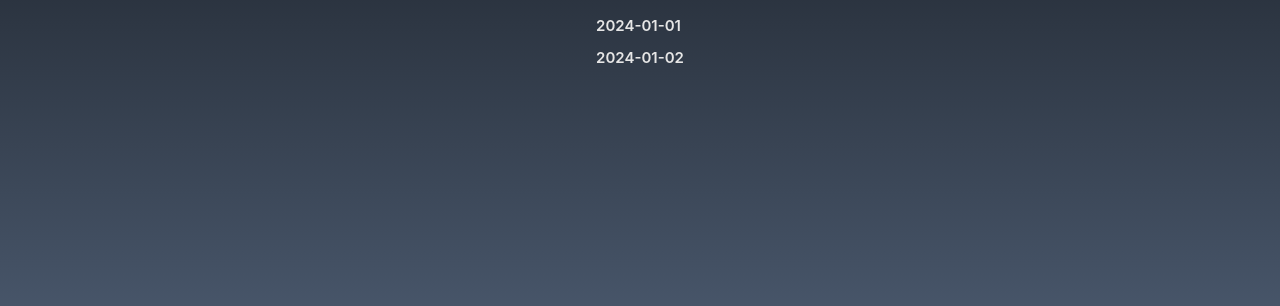
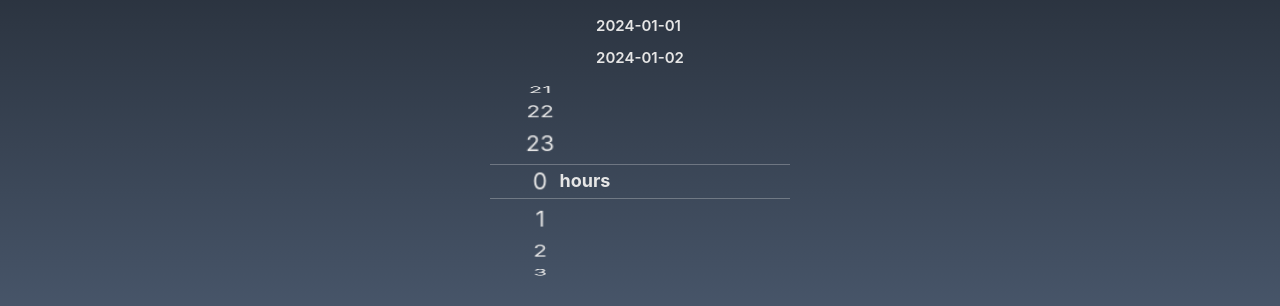
Before and after one commit to findingfocus/comics, a Next.js app in the folder frontend/: page / in a window 1280 px wide. Shown: the part 491-797 px from the top of the page. Built offline with nearby package versions, Linux system fonts and the light colour scheme.

Commit message:
working embla picker selector, currently just with numbers

```diff
--- /dev/null
+++ b/frontend/src/app/EmblaCarouselPickerItem.jsx
@@ -0,0 +1,135 @@
+import React, { useEffect, useCallback, useRef } from 'react'
+import useEmblaCarousel from 'embla-carousel-react'
+
+const CIRCLE_DEGREES = 360
+const WHEEL_ITEM_SIZE = 32
+const WHEEL_ITEM_COUNT = 18
+const WHEEL_ITEMS_IN_VIEW = 4
+
+export const WHEEL_ITEM_RADIUS = CIRCLE_DEGREES / WHEEL_ITEM_COUNT
+export const IN_VIEW_DEGREES = WHEEL_ITEM_RADIUS * WHEEL_ITEMS_IN_VIEW
+export const WHEEL_RADIUS = Math.round(
+    WHEEL_ITEM_SIZE / 2 / Math.tan(Math.PI / WHEEL_ITEM_COUNT)
+)
+
+const isInView = (wheelLocation, slidePosition) =>
+    Math.abs(wheelLocation - slidePosition) < IN_VIEW_DEGREES
+
+const setSlideStyles = (emblaApi, index, loop, slideCount, totalRadius) => {
+    const slideNode = emblaApi.slideNodes()[index]
+    const wheelLocation = emblaApi.scrollProgress() * totalRadius
+    const positionDefault = emblaApi.scrollSnapList()[index] * totalRadius
+    const positionLoopStart = positionDefault + totalRadius
+    const positionLoopEnd = positionDefault - totalRadius
+
+    let inView = false
+    let angle = index * -WHEEL_ITEM_RADIUS
+
+    if (isInView(wheelLocation, positionDefault)) {
+        inView = true
+    }
+
+    if (loop && isInView(wheelLocation, positionLoopEnd)) {
+        inView = true
+        angle = -CIRCLE_DEGREES + (slideCount - index) * WHEEL_ITEM_RADIUS
+    }
+
+    if (loop && isInView(wheelLocation, positionLoopStart)) {
+        inView = true
+        angle = -(totalRadius % CIRCLE_DEGREES) - index * WHEEL_ITEM_RADIUS
+    }
+
+    if (inView) {
+        slideNode.style.opacity = '1'
+        slideNode.style.transform = `translateY(-${
+            index * 100
+        }%) rotateX(${angle}deg) translateZ(${WHEEL_RADIUS}px)`
+    } else {
+        slideNode.style.opacity = '0'
+        slideNode.style.transform = 'none'
+    }
+}
+
+export const setContainerStyles = (emblaApi, wheelRotation) => {
+    emblaApi.containerNode().style.transform = `translateZ(${WHEEL_RADIUS}px) rotateX(${wheelRotation}deg)`
+}
+
+export const IosPickerItem = (props) => {
+    const { slideCount, perspective, label, loop = false } = props
+    const [emblaRef, emblaApi] = useEmblaCarousel({
+        loop,
+        axis: 'y',
+        dragFree: true,
+        containScroll: false,
+        watchSlides: false
+    })
+    const rootNodeRef = useRef(null)
+    const totalRadius = slideCount * WHEEL_ITEM_RADIUS
+    const rotationOffset = loop ? 0 : WHEEL_ITEM_RADIUS
+    const slides = Array.from(Array(slideCount).keys())
+
+    const inactivateEmblaTransform = useCallback((emblaApi) => {
+        if (!emblaApi) return
+        const { translate, slideLooper } = emblaApi.internalEngine()
+        translate.clear()
+        translate.toggleActive(false)
+        slideLooper.loopPoints.forEach(({ translate }) => {
+            translate.clear()
+            translate.toggleActive(false)
+        })
+    }, [])
+
+    const rotateWheel = useCallback(
+        (emblaApi) => {
+            const rotation = slideCount * WHEEL_ITEM_RADIUS - rotationOffset
+            const wheelRotation = rotation * emblaApi.scrollProgress()
+            setContainerStyles(emblaApi, wheelRotation)
+            emblaApi.slideNodes().forEach((_, index) => {
+                setSlideStyles(emblaApi, index, loop, slideCount, totalRadius)
+            })
+        },
+        [slideCount, rotationOffset, totalRadius]
+    )
+
+    useEffect(() => {
+        if (!emblaApi) return
+
+        emblaApi.on('pointerUp', (emblaApi) => {
+            const { scrollTo, target, location } = emblaApi.internalEngine()
+            const diffToTarget = target.get() - location.get()
+            const factor = Math.abs(diffToTarget) < WHEEL_ITEM_SIZE / 2.5 ? 10 : 0.1
+            const distance = diffToTarget * factor
+            scrollTo.distance(distance, true)
+        })
+
+        emblaApi.on('scroll', rotateWheel)
+
+        emblaApi.on('reInit', (emblaApi) => {
+            inactivateEmblaTransform(emblaApi)
+            rotateWheel(emblaApi)
+        })
+
+        inactivateEmblaTransform(emblaApi)
+        rotateWheel(emblaApi)
+    }, [emblaApi, inactivateEmblaTransform, rotateWheel])
+
+    return (
+        <div className="embla__ios-picker">
+            <div className="embla__ios-picker__scene" ref={rootNodeRef}>
+                <div
+                    className={`embla__ios-picker__viewport embla__ios-picker__viewport--perspective-${perspective}`}
+                    ref={emblaRef}
+                >
+                    <div className="embla__ios-picker__container">
+                        {slides.map((_, index) => (
+                            <div className="embla__ios-picker__slide" key={index}>
+                                {index}
+                            </div>
+                        ))}
+                    </div>
+                </div>
+            </div>
+            <div className="embla__ios-picker__label">{label}</div>
+        </div>
+    )
+}
--- /dev/null
+++ b/frontend/src/app/PickerCarousel.jsx
@@ -0,0 +1,19 @@
+import React from 'react'
+import { IosPickerItem } from './EmblaCarouselPickerItem'
+
+const PickerCarousel = (props) => {
+    const { loop } = props
+
+    return (
+        <div className="emblaPicker">
+            <IosPickerItem
+                slideCount={24}
+                perspective="center"
+                loop={loop}
+                label="hours"
+            />
+        </div>
+    )
+}
+
+export default PickerCarousel
--- a/frontend/src/app/layout.tsx
+++ b/frontend/src/app/layout.tsx
@@ -1,5 +1,6 @@
 import type { Metadata } from 'next'
 import './globals.css'
+import './picker.css'
 
 
 export const metadata: Metadata = {
--- a/frontend/src/app/page.tsx
+++ b/frontend/src/app/page.tsx
@@ -2,6 +2,8 @@
 import React, { useState, useEffect } from 'react';
 import EmblaCarousel from "./EmblaCarousel";
 import { comicCarousels, Comic } from "@/app/comics";
+
+import PickerCarousel from './PickerCarousel'
 
 const LOOP = false
 export default function Home() {
@@ -68,6 +70,8 @@ export default function Home() {
                 </div>
             </div>
 
+            <PickerCarousel loop={true} />
+
 
         </>
     )
--- /dev/null
+++ b/frontend/src/app/picker.css
@@ -0,0 +1,97 @@
+.emblaPicker {
+    position: relative;
+    display: flex;
+    width: 100%;
+    height: 22.2rem;
+    max-width: 30rem;
+    margin-left: auto;
+    margin-right: auto;
+}
+.emblaPicker:before,
+.emblaPicker:after {
+    position: absolute;
+    left: 0;
+    right: 0;
+    content: '';
+    display: block;
+    height: calc(50% - 32px / 2);
+    z-index: 1;
+    pointer-events: none;
+}
+.emblaPicker:before {
+    top: -0.5px;
+    border-bottom: 0.5px solid rgba(var(--text-high-contrast-rgb-value), 0.3);
+    /*background: linear-gradient(*/
+    /*        to top,*/
+    /*        rgba(var(--background-site-rgb-value), 0.65) 0%,*/
+    /*        rgba(var(--background-site-rgb-value), 1) 100%*/
+    /*);*/
+}
+.emblaPicker:after {
+    bottom: -0.5px;
+    border-top: 0.5px solid rgba(var(--text-high-contrast-rgb-value), 0.3);
+    /*background: linear-gradient(*/
+    /*        to bottom,*/
+    /*        rgba(var(--background-site-rgb-value), 0.65) 0%,*/
+    /*        rgba(var(--background-site-rgb-value), 1) 100%*/
+    /*);*/
+}
+.embla__ios-picker {
+    height: 100%;
+    display: flex;
+    align-items: center;
+    min-width: 50%;
+    justify-content: center;
+    line-height: 1;
+    font-size: 1.8rem;
+}
+.embla__ios-picker__scene {
+    min-width: 100%;
+    height: 100%;
+    overflow: hidden;
+    display: flex;
+    align-items: center;
+    touch-action: pan-x;
+}
+.embla__ios-picker__viewport {
+    height: 32px;
+    width: 100%;
+    perspective: 1000px;
+    -webkit-user-select: none;
+    -moz-user-select: none;
+    -ms-user-select: none;
+    user-select: none;
+    -webkit-touch-callout: none;
+    -khtml-user-select: none;
+    -webkit-tap-highlight-color: transparent;
+}
+.embla__ios-picker__viewport--perspective-left {
+    perspective-origin: calc(50% + 130px) 50%;
+    transform: translateX(27px);
+}
+.embla__ios-picker__viewport--perspective-right {
+    perspective-origin: calc(50% - 130px) 50%;
+    transform: translateX(-27px);
+}
+.embla__ios-picker__container {
+    height: 100%;
+    width: 100%;
+    transform-style: preserve-3d;
+    will-change: transform;
+}
+.embla__ios-picker__slide {
+    width: 100%;
+    height: 100%;
+    font-size: 19px;
+    text-align: center;
+    display: flex;
+    align-items: center;
+    justify-content: center;
+    backface-visibility: hidden;
+    opacity: 0;
+}
+.embla__ios-picker__label {
+    font-weight: 700;
+    transform: translateX(-55px);
+    pointer-events: none;
+}
```
Also changed, not shown: 1 other file (tests, documents, lock files or other folders).
